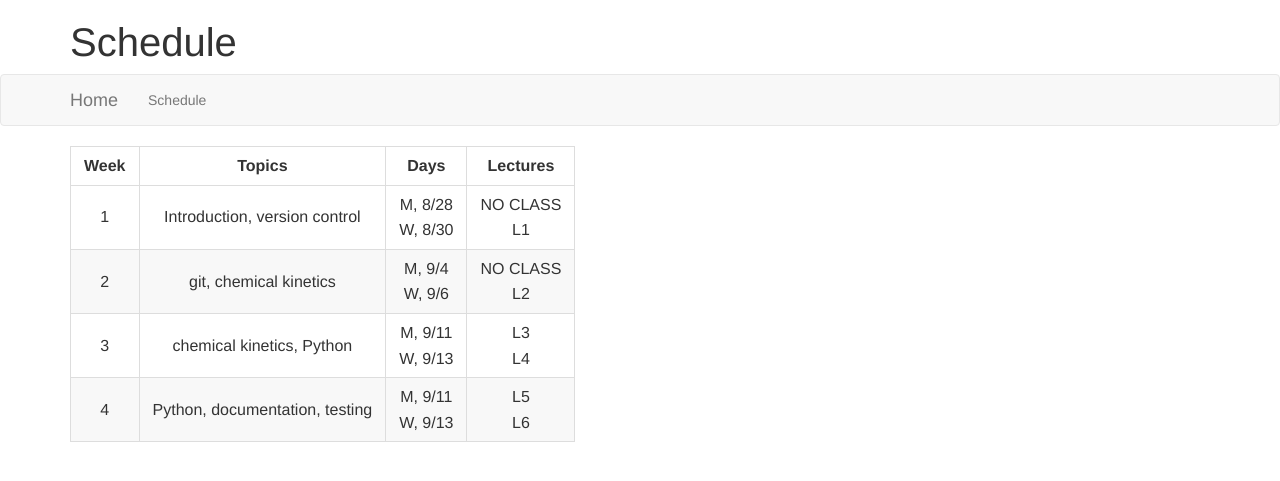
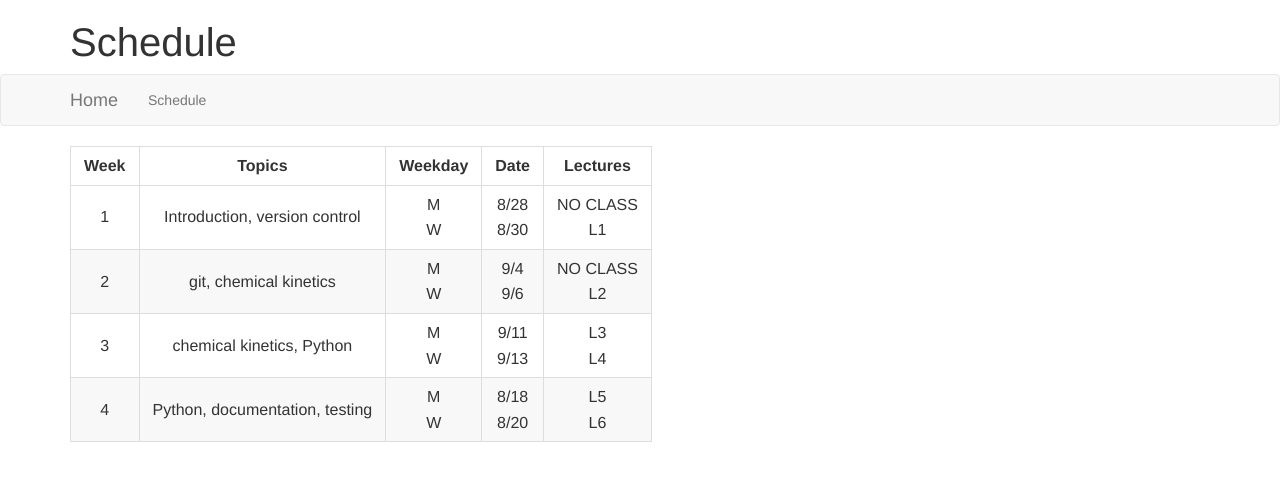
Before and after one commit to xuwd11/cs207_Weidong_Xu, a Jekyll site: the page built from schedule.md, in a window 1280 px wide. Shown: the top 481 px of the page. Built offline with Jekyll 4.4.1, drawn with Linux system fonts in a browser that asks for light colours; nearby versions of some CDN libraries.

Commit message:
Yet another formatting attempt on the schedule.

```diff
--- a/schedule.md
+++ b/schedule.md
@@ -3,9 +3,9 @@ title: Schedule
 layout: default
 ---
 
-| Week  | Topics                         | Days                    | Lectures |
-| :---: | :---:                          | :---:                   | :---:    |
-| 1     | Introduction, version control  | M, 8/28  <br> W, 8/30   | NO CLASS <br> L1 |
-| 2     | git, chemical kinetics         | M, 9/4   <br> W, 9/6    | NO CLASS <br> L2 |
-| 3     | chemical kinetics, Python      | M, 9/11  <br> W, 9/13   | L3 <br> L4 |
-| 4     | Python, documentation, testing | M, 9/11  <br> W, 9/13   | L5 <br> L6 |
+| Week  | Topics                         | Weekday  | Date            | Lectures |
+| :---: | :---:                          | :---:    | :---:           | :---:    |
+| 1     | Introduction, version control  | M <br> W | 8/28 <br> 8/30  | NO CLASS <br> L1 |
+| 2     | git, chemical kinetics         | M <br> W | 9/4 <br> 9/6    | NO CLASS <br> L2 |
+| 3     | chemical kinetics, Python      | M <br> W | 9/11 <br> 9/13  | L3 <br> L4 |
+| 4     | Python, documentation, testing | M <br> W | 8/18 <br> 8/20  | L5 <br> L6 |
```
